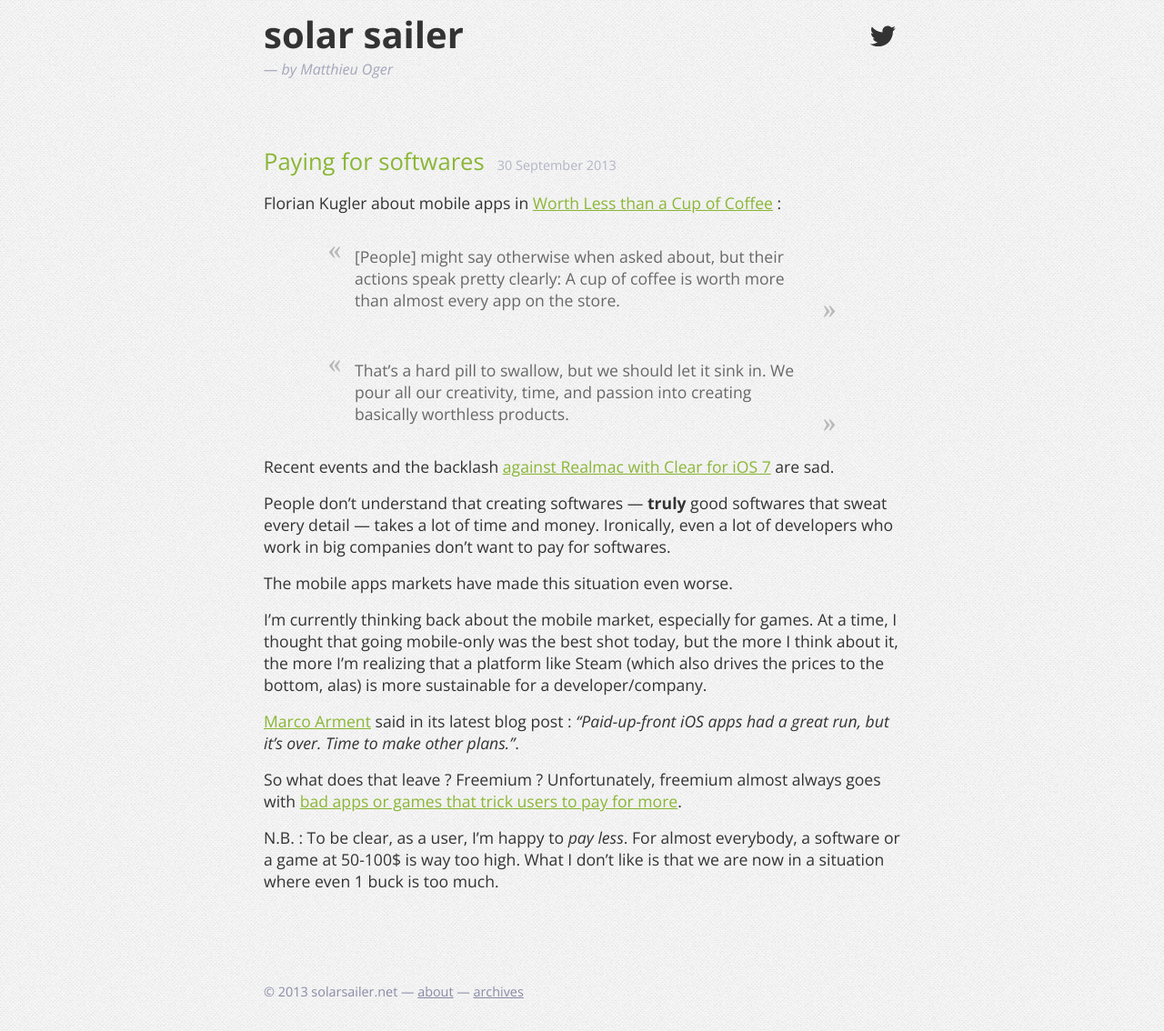
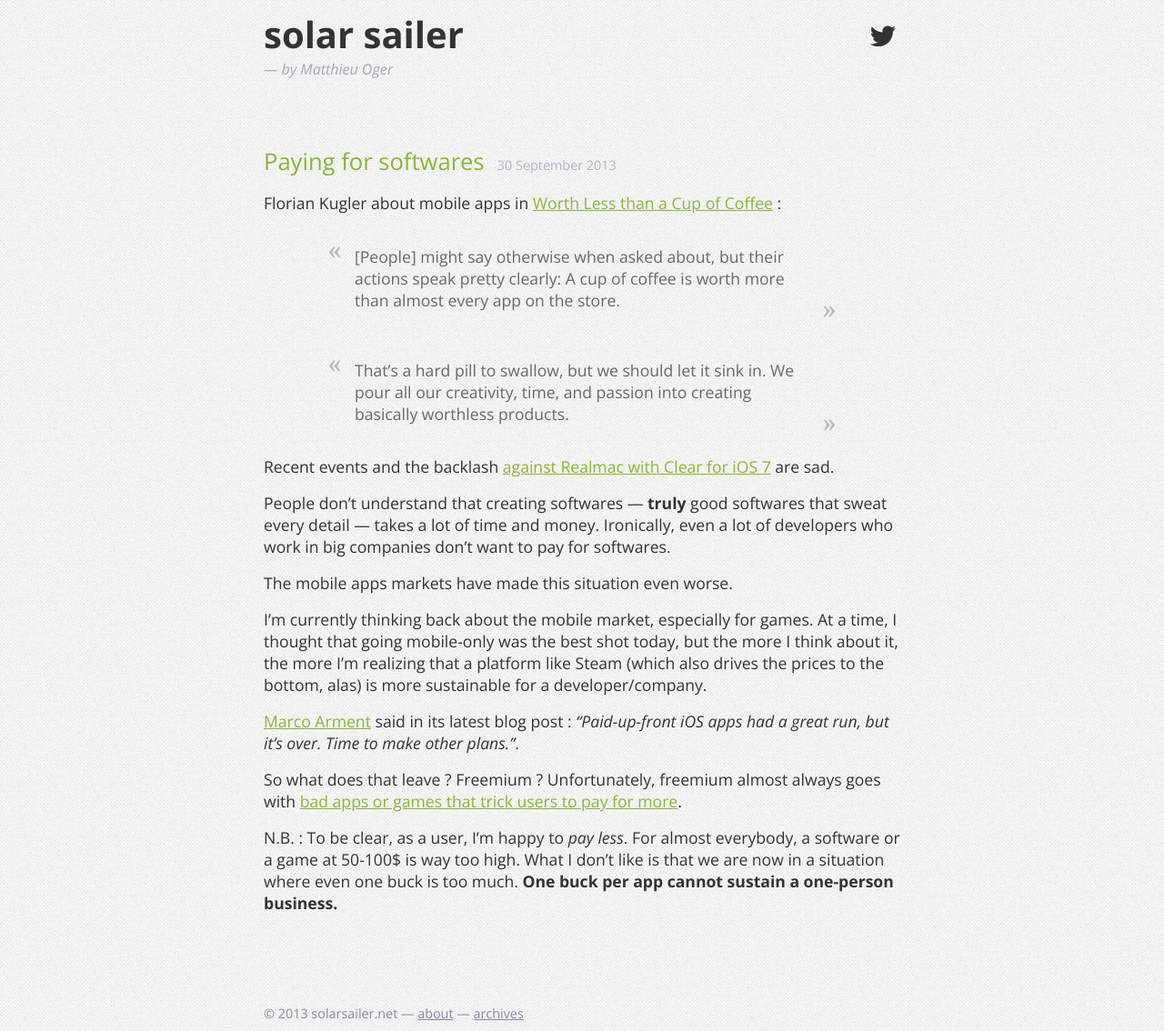
Before and after one commit to solarsailer/matthieuoger.com, a Jekyll site: the page built from _posts/2013-09-30-paying-for-softwares.md, in a window 1280 px wide. Shown: the whole page at 91% size. Built offline with Jekyll 4.4.1, drawn with Linux system fonts in a browser that asks for light colours; Markdown is read by kramdown in place of the engine named in the settings; comment, search, counter and statistics services are not loaded.

Commit message:
Update post

```diff
--- a/_posts/2013-09-30-paying-for-softwares.md
+++ b/_posts/2013-09-30-paying-for-softwares.md
@@ -21,4 +21,4 @@
 
 So what does that leave ? Freemium ? Unfortunately, freemium almost always goes with [bad apps or games that trick users to pay for more](https://itunes.apple.com/fr/app/candy-crush-saga/id553834731?mt=8).
 
-N.B. : To be clear, as a user, I'm happy to _pay less_. For almost everybody, a software or a game at 50-100$ is way too high. What I don't like is that we are now in a situation where  even 1 buck is too much.
+N.B. : To be clear, as a user, I'm happy to _pay less_. For almost everybody, a software or a game at 50-100$ is way too high. What I don't like is that we are now in a situation where  even one buck is too much. **One buck per app cannot sustain a one-person business.**
```
